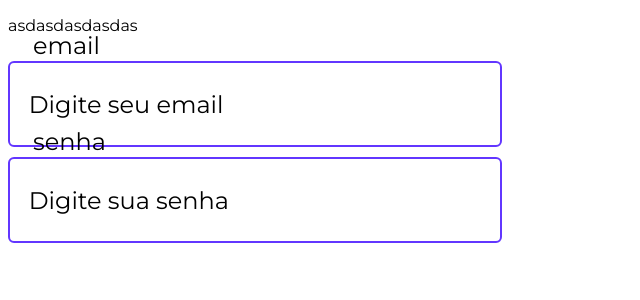
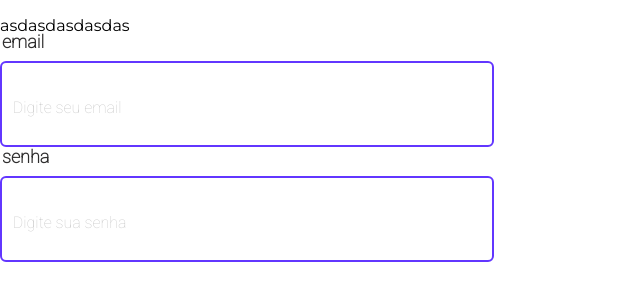
Before and after one commit to carvalhoLuiz/Squad11, a React (Create React App) app in the folder frontend/: page /login in a window 1280 px wide. Shown: the top 300 px of the page, without its empty margins (0-640 px from the left). Built offline with nearby package versions, Linux system fonts and the light colour scheme.

Commit message:
criado tela de cadastro feito algumas modificacoes no input

```diff
--- a/frontend/src/App.css
+++ b/frontend/src/App.css
@@ -2,4 +2,5 @@
 
 body{
     font-family: 'Montserrat', sans-serif;
+    margin: 0;
 }
--- a/frontend/src/components/Input/Input.js
+++ b/frontend/src/components/Input/Input.js
@@ -1,4 +1,4 @@
-import React, { useState } from 'react';
+import React from 'react';
 import './style.css';
 
 let input;
@@ -15,7 +15,10 @@ export default function Input(props) {
     const hiddenLabelClick = (nInput) => {
         label[nInput].classList.add('disappear');
         document.addEventListener('click', (event) => {
-            const isClickInside = input[nInput].contains(event.target);
+            let isClickInside;
+            if (input[nInput]) {
+                isClickInside = input[nInput].contains(event.target);
+            }
 
             if (!isClickInside && !checkInput) {
                 label[nInput].classList.remove('disappear');
--- a/frontend/src/components/Input/style.css
+++ b/frontend/src/components/Input/style.css
@@ -1,5 +1,7 @@
+@import url('https://fonts.googleapis.com/css2?family=Roboto:wght@100&display=swap');
 @media (min-width: 450px) {
     .input{
+        font-family: 'Roboto', sans-serif;
         font-size: 24px;
         border: 2px solid #6236FF;
         border-radius: 6px;
@@ -23,14 +25,22 @@
 }
 @media (min-width: 449px) {
     .input:focus + span,input:valid + span{
-        top:-45px;
-        right: 37vw;
+        color:black;
+        width:160px;
+        font-weight: 700;
+        font-size:18px;
+        width:180px;
+        top:-95px;
+        right: 0vw;
     }
     }
 
 @media (max-width: 449px) {
     .input:focus + span,input:valid + span{
-        top:-80px;
+        color:black;
+        font-weight: 700;
+        font-size:18px;
+        top:-90px;
         right: 0px;
     }
     }
@@ -40,11 +50,15 @@
 
 @media (min-width: 450px) {
 .span{
-    font-size: 24px;
+    font-family: 'Roboto', sans-serif;
+    color: #C9C9C9;
+    display:block;
+    font-size: 16px;
     padding: 0;
     position: relative;
-    top: 1px;
-    right: 37vw;
+    top: -40px;
+    width:160px;
+    right: -1vw;
     transform: translateY(-50%);
     transition:0.2s;
     background-color: white;
@@ -53,9 +67,11 @@
 }
 @media (max-width: 449px) {
     .span{
-        display:block;
+        font-family: 'Roboto', sans-serif;
+        color: #C9C9C9;
+        display:inline-block;
         width:160px;
-        font-size: 24px;
+        font-size: 16px;
         position: relative;
         top: -45px;
         right: -5vw;
@@ -67,9 +83,12 @@
     }
 
 .label{
-    font-size: 24px;
+    font-family: 'Roboto', sans-serif;
+    color:#2F2E2E;
+    font-weight: 700;
+    font-size: 18px;
     position:absolute;
-    margin-left:25px;
+    margin-left:2px;
     margin-top:-20px;
 }
 
--- a/frontend/src/pages/Index/IndexView.js
+++ b/frontend/src/pages/Index/IndexView.js
@@ -14,7 +14,11 @@ export const IndexView = () => {
     return (
         <Template>
             <Container>
-                <img src={Logo} alt="logo" />
+                <img
+                    src={Logo}
+                    alt="teste"
+                    style={{ alignSelf: 'flex-start' }}
+                />
                 <p>Confira os benefícios da fila virtual para jogar</p>
                 <div className="CarrosselArea">Area do Carrossel</div>
                 <Link to="/cadastro">
--- /dev/null
+++ b/frontend/src/pages/Register/Register.js
@@ -0,0 +1,57 @@
+import React from 'react';
+import Input from '../../components/Input/Input';
+import { ButtonStyle1 } from '../../components/partials/buttonStyle1/buttonStyle1';
+import Logo from '../../assets/icons/Logo.svg';
+
+export default function Register() {
+    return (
+        <div
+            style={{
+                height: '100vh',
+                width: '100vw',
+            }}
+        >
+            <img src={Logo} alt="teste" style={{ margin: '40px 0 0 40px' }} />
+            <div
+                style={{
+                    height: '80%',
+                    width: '100%',
+                    display: 'flex',
+                    flexDirection: 'column',
+                    alignItems: 'center',
+                    justifyContent: 'center',
+                }}
+            >
+                <form
+                    style={{
+                        width: '50%',
+                        display: 'flex',
+                        flexDirection: 'column',
+                        alignItems: 'center',
+                        justifyContent: 'center',
+                        marginTop: '0px',
+                    }}
+                >
+                    <Input
+                        label="Nome de usuário"
+                        placeHolder="Digite seu nome"
+                        input={0}
+                    />
+                    <br />
+                    <Input
+                        label="Email"
+                        placeHolder="Digite seu email"
+                        input={1}
+                    />
+                    <br />
+                    <Input
+                        label="Senha"
+                        placeHolder="Digite sua senha "
+                        input={2}
+                    />
+                    <ButtonStyle1 primary active texto="Concluir cadastro" />
+                </form>
+            </div>
+        </div>
+    );
+}
--- a/frontend/src/routes.js
+++ b/frontend/src/routes.js
@@ -3,6 +3,7 @@ import { BrowserRouter, Switch, Route } from 'react-router-dom';
 
 import Login from './pages/Login/LoginView';
 import { IndexView } from './pages/Index/IndexView';
+import Register from './pages/Register/Register';
 
 export default function Routes() {
     return (
@@ -10,6 +11,7 @@ export default function Routes() {
             <Switch>
                 <Route exact path="/" component={IndexView} />
                 <Route path="/login" component={Login} />
+                <Route path="/cadastro" component={Register} />
             </Switch>
         </BrowserRouter>
     );
```
